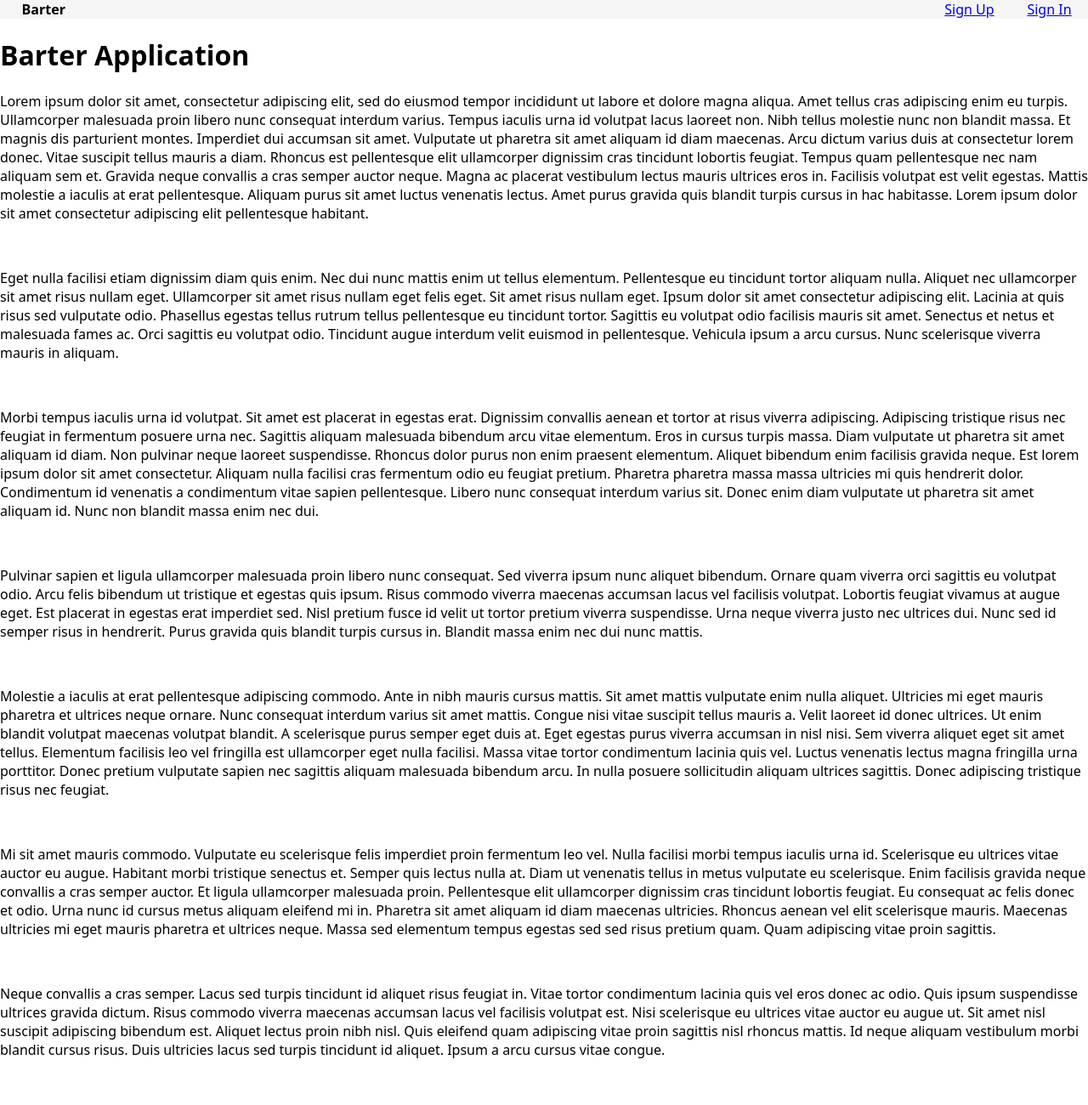
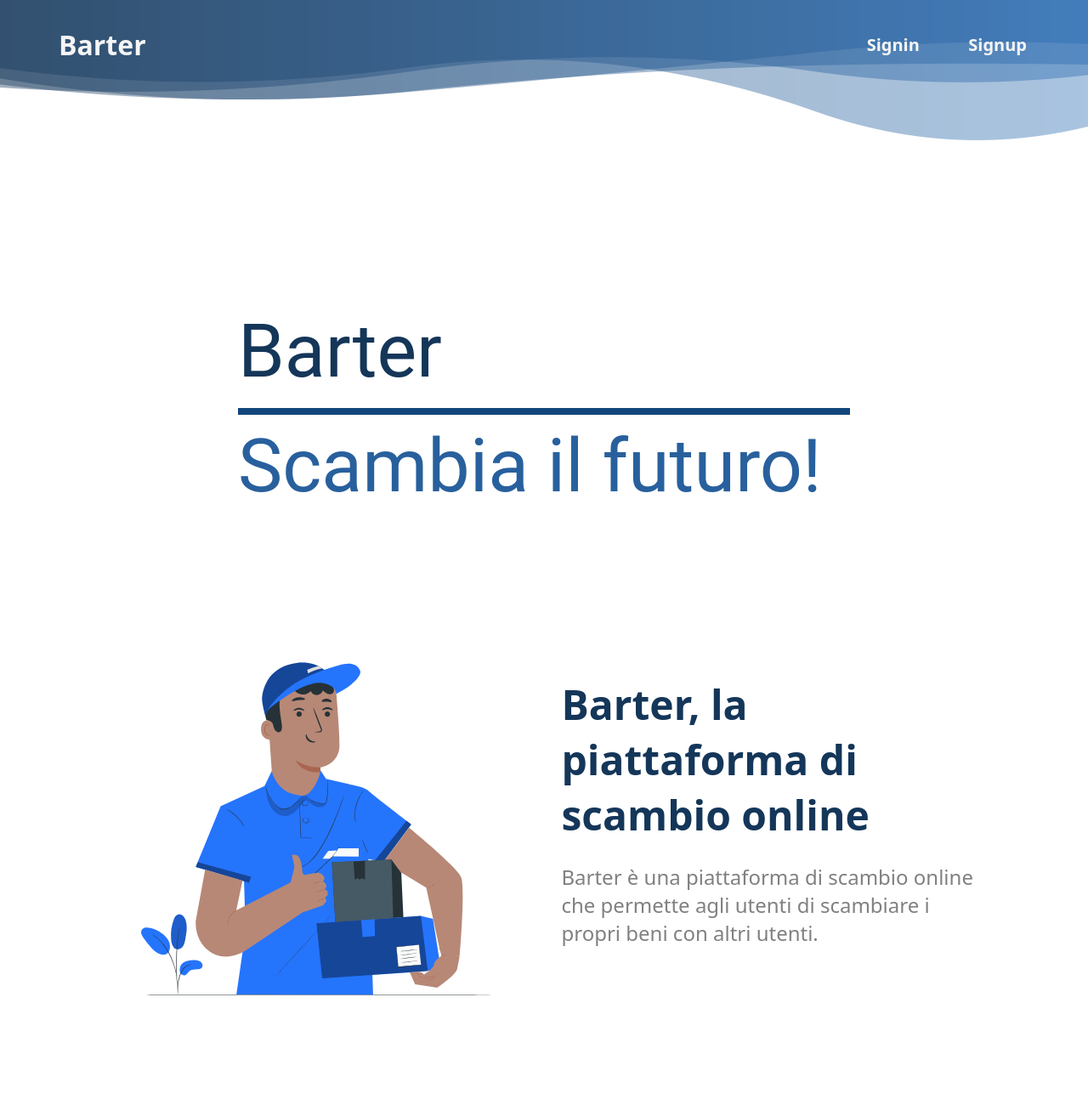
Before and after one commit to EnricoValastro/BarterProject, a React app in the folder client-side/: page / in a window 1280 px wide. Shown: the top 1300 px of the page at 85% size. Before the commit the page ends 1246 px from the top, so only its background shows below. Built offline with nearby package versions, Linux system fonts and the light colour scheme.

Commit message:
RootPageInit

```diff
--- a/client-side/src/components/App/App.js
+++ b/client-side/src/components/App/App.js
@@ -5,7 +5,7 @@ import { BrowserRouter, Route, Routes } from 'react-router-dom';
 
 import useToken from './useToken';
 import Home     from '../Home/Home';
-import Root     from '../Root/Root';
+import OnBoarding     from '../OnBoarding/OnBoarding';
 import SignIn   from '../SignIn/SignIn';
 import SignUp   from '../SignUp/SignUp';
 
@@ -19,7 +19,7 @@ function App() {
 
             <BrowserRouter>
                 <Routes>
-                    <Route path="/" element={<Root />}>
+                    <Route path="/" element={<OnBoarding />}>
                     </Route>
                     <Route path="/signup" element={<SignUp />}>
                     </Route>
--- /dev/null
+++ b/client-side/src/components/OnBoarding/OnBoarding.css
@@ -0,0 +1,263 @@
+#onBoarding{
+    width:100%;
+    height:100%;
+    position: absolute;
+    display: flex;
+    flex-direction: column;
+    align-items: center;
+}
+.navContainer{
+    width: 100%;
+    height: 40%;
+    background-image: url("OnBoardingWav.png");
+    background-repeat: no-repeat;
+    position: absolute;
+}
+.nav{
+    display: flex;
+    flex-direction: row;
+    justify-content: space-between;
+    margin-top: 2%;
+    margin-left: 5%;
+    margin-right: 5%;
+}
+.logo{
+    color : whitesmoke;
+    width: 60%;
+    padding: 5px;
+    font-size: 32px;
+    font-weight: 700;
+}
+.logoLink{
+    color : whitesmoke;
+    text-decoration: none;
+}
+.navigate{
+    width: 30%;
+    display: flex;
+    flex-direction: row;
+    align-items: center;
+    justify-content: flex-end;
+    font-size: 20px;
+    color: whitesmoke;
+    font-weight: 600;
+}
+.links {
+    position: relative;
+    padding: 8px;
+    border: none;
+    background-color: transparent;
+    cursor: pointer;
+    outline: none;
+    font-size: 20px;
+    text-decoration: none;
+    margin-left: 12%;
+
+}
+.links.eff {
+    color: whitesmoke;
+}
+.links.eff.eff::after, .links.eff.eff::before {
+    content: "";
+    display: block;
+    position: absolute;
+    width: 20%;
+    height: 20%;
+    border: 2px solid;
+    transition: all 0.6s ease;
+    border-radius: 2px;
+}
+.links.eff.eff::after {
+    bottom: 0;
+    right: 0;
+    border-top-color: transparent;
+    border-left-color: transparent;
+    border-bottom-color: transparent;
+    border-right-color: transparent;
+}
+.links.eff.eff::before {
+    top: 0;
+    left: 0;
+    border-bottom-color: transparent;
+    border-right-color: transparent;
+    border-top-color: transparent;
+    border-left-color: transparent;
+}
+.links.eff.eff:hover:after, .links.eff.eff:hover:before {
+    border-bottom-color: rgba(20, 54, 89, 1);
+    border-right-color: rgba(20, 54, 89, 1);
+    border-top-color: rgba(20, 54, 89, 1);
+    border-left-color: rgba(20, 54, 89, 1);
+    width: 100%;
+    height: 100%;
+
+}
+
+.sectionContainer {
+    width: 100%;
+    display: flex;
+    flex-direction: column;
+    align-items: center;
+    justify-content: center;
+    margin-top: 40%;
+}
+.section1{
+    width: 80%;
+    height: 70vw;
+    display: flex;
+    flex-direction: row;
+    align-items: center;
+    justify-content: space-between;
+    margin: auto;
+
+}
+.presentation{
+    height: 100%;
+    width: 50%;
+    background-image: url("trade.svg");
+    background-repeat: no-repeat;
+    background-size: 100% 100%;
+}
+.description{
+    height: 100%;
+    width: 50%;
+    display: flex;
+    flex-direction: column;
+    align-items: center;
+    justify-content: center;
+    margin-left: 4%;
+}
+.section2{
+    width: 100%;
+    height: 50vw;
+    display: flex;
+    flex-direction: row;
+    align-items: center;
+    justify-content: space-between;
+    background-image: url("section2.png");
+    background-repeat: no-repeat;
+    background-size: cover;
+}
+
+.presentation2{
+    margin-right: 10%;
+    margin-left: 4%;
+    height: 100%;
+    width: 40%;
+    background-image: url("trade.svg");
+    background-repeat: no-repeat;
+    background-size: 100% 100%;
+}
+.description2{
+    margin-left: 10%;
+    height: 100%;
+    width: 40%;
+    display: flex;
+    flex-direction: column;
+    align-items: center;
+    justify-content: center;
+
+}
+.descriptionTitle{
+    font-size: 48px;
+    font-weight: 700;
+    color: rgba(20, 54, 89, 1);
+    margin: 0;
+}
+.descriptionText{
+    font-size: 24px;
+    font-weight: 500;
+    color: gray;
+    margin-bottom: 2%;
+}
+.descriptionTitle2{
+    font-size: 48px;
+    font-weight: 700;
+    color: rgba(20, 54, 89, 1);
+    margin: 0;
+}
+.descriptionText2{
+    font-size: 24px;
+    font-weight: 500;
+    color: whitesmoke;
+    margin-bottom: 2%;
+}
+
+/*---------------------------------------------------------------------------*/
+
+@import url("https://fonts.googleapis.com/css?family=Roboto:700");
+@keyframes showTopText {
+    0% {
+        transform: translate3d(0, 100%, 0);
+    }
+    40%, 60% {
+        transform: translate3d(0, 50%, 0);
+    }
+    100% {
+        transform: translate3d(0, 0, 0);
+    }
+}
+@keyframes showBottomText {
+    0% {
+        transform: translate3d(0, -100%, 0);
+    }
+    100% {
+        transform: translate3d(0, 0, 0);
+    }
+}
+.animated-title {
+    color: rgba(40, 96, 157, 1);
+    font-family: Roboto, Arial, sans-serif;
+    height: 90vmin;
+    left: 50%;
+    position: absolute;
+    top: 60%;
+    transform: translate(-50%, -50%);
+    width: 90vmin;
+}
+
+.animated-title > div {
+    height: 50%;
+    overflow: hidden;
+    position: absolute;
+    width: 100%;
+}
+
+.animated-title > div div {
+    font-size: 11vmin;
+    padding: 2vmin 0;
+    position: absolute;
+}
+
+.animated-title > div div span {
+    display: block;
+}
+
+.animated-title > div.text-top {
+    border-bottom: 1vmin solid rgba(18, 70, 123, 1);
+    top: 0;
+}
+
+.animated-title > div.text-top div {
+    animation: showTopText 1s;
+    animation-delay: 0.5s;
+    animation-fill-mode: forwards;
+    bottom: 0;
+    transform: translate(0, 100%);
+}
+
+.animated-title > div.text-top div span:first-child {
+    color:rgba(20, 54, 89, 1) ;
+}
+
+.animated-title > div.text-bottom {
+    bottom: 0;
+}
+
+.animated-title > div.text-bottom div {
+    animation: showBottomText 0.5s;
+    animation-delay: 1.75s;
+    animation-fill-mode: forwards;
+    top: 0;
+    transform: translate(0, -100%);
+}
--- /dev/null
+++ b/client-side/src/components/OnBoarding/OnBoarding.js
@@ -0,0 +1,70 @@
+import React from 'react';
+import {Link} from "react-router-dom";
+
+import './OnBoarding.css';
+
+export default function OnBoarding() {
+    return(
+        <div id="onBoarding">
+            <div className="navContainer">
+                <div className="nav">
+                    <div className="logo">
+                        <Link to="/" className="logoLink">Barter</Link>
+                    </div>
+                    <div className="navigate">
+                        <Link to="/signin" className="links eff">Signin</Link>
+                        <Link to="/signup" className="links eff">Signup</Link>
+                    </div>
+                </div>
+            </div>
+
+            <div className="animated-title">
+                <div className="text-top">
+                    <div>
+                        <span>Barter</span>
+                    </div>
+                </div>
+                <div className="text-bottom">
+                    <div>Scambia il futuro!</div>
+                </div>
+            </div>
+
+
+            <div className="sectionContainer">
+                <div className="section1">
+                    <div className="presentation"></div>
+                    <div className="description">
+                        <h1 className="descriptionTitle">
+                            <span>Barter, la piattaforma di scambio online </span>
+                        </h1>
+                        <p className="descriptionText">
+                            <span>
+                                Barter è una piattaforma di scambio online che permette agli utenti di scambiare i propri beni
+                                con altri utenti.
+                            </span>
+                        </p>
+
+                    </div>
+                </div>
+                <div className="section2">
+                    <div className="description2">
+                        <h1 className="descriptionTitle2">
+                            <span>Barter, la piattaforma di scambio online </span>
+                        </h1>
+                        <p className="descriptionText2">
+                            <span>
+                                Barter è una piattaforma di scambio online che permette agli utenti di scambiare i propri beni
+                                con altri utenti.
+                            </span>
+                        </p>
+                    </div>
+                    <div className="presentation2"></div>
+                </div>
+
+            </div>
+
+
+        </div>
+
+    );
+}
--- a/client-side/src/components/Root/Root.css
+++ /dev/null
@@ -1,21 +0,0 @@
-.rootNav{
-    display: flex;
-    flex-direction: row;
-    align-items: flex-end;
-    justify-content: space-between;
-    background-color: #f5f5f5;
-}
-
-.rootNavTitle{
-    width: 85%;
-    margin-left: 2%;
-    font-weight: bold;
-}
-
-.rootNavLinks{
-    width: 15%;
-    display: flex;
-
-    justify-content: space-around;
-
-}
--- a/client-side/src/components/Root/Root.js
+++ /dev/null
@@ -1,50 +0,0 @@
-import React from 'react';
-import {Link} from "react-router-dom";
-
-import './Root.css';
-
-export default function Root() {
-    return(
-        <div className="rootWrapper">
-            <div className="rootNav">
-                <div className="rootNavTitle">
-                    Barter
-                </div>
-                <div className="rootNavLinks">
-                    <Link to="/signup">Sign Up</Link>
-                    <Link to="/signin">Sign In</Link>
-                </div>
-
-            </div>
-            <h1>Barter Application</h1>
-            <p>
-                Lorem ipsum dolor sit amet, consectetur adipiscing elit, sed do eiusmod tempor incididunt ut labore et dolore magna aliqua. Amet tellus cras adipiscing enim eu turpis. Ullamcorper malesuada proin libero nunc consequat interdum varius. Tempus iaculis urna id volutpat lacus laoreet non. Nibh tellus molestie nunc non blandit massa. Et magnis dis parturient montes. Imperdiet dui accumsan sit amet. Vulputate ut pharetra sit amet aliquam id diam maecenas. Arcu dictum varius duis at consectetur lorem donec. Vitae suscipit tellus mauris a diam. Rhoncus est pellentesque elit ullamcorper dignissim cras tincidunt lobortis feugiat. Tempus quam pellentesque nec nam aliquam sem et. Gravida neque convallis a cras semper auctor neque. Magna ac placerat vestibulum lectus mauris ultrices eros in. Facilisis volutpat est velit egestas. Mattis molestie a iaculis at erat pellentesque. Aliquam purus sit amet luctus venenatis lectus. Amet purus gravida quis blandit turpis cursus in hac habitasse. Lorem ipsum dolor sit amet consectetur adipiscing elit pellentesque habitant.
-            </p>
-            <br/>
-            <p>
-                Eget nulla facilisi etiam dignissim diam quis enim. Nec dui nunc mattis enim ut tellus elementum. Pellentesque eu tincidunt tortor aliquam nulla. Aliquet nec ullamcorper sit amet risus nullam eget. Ullamcorper sit amet risus nullam eget felis eget. Sit amet risus nullam eget. Ipsum dolor sit amet consectetur adipiscing elit. Lacinia at quis risus sed vulputate odio. Phasellus egestas tellus rutrum tellus pellentesque eu tincidunt tortor. Sagittis eu volutpat odio facilisis mauris sit amet. Senectus et netus et malesuada fames ac. Orci sagittis eu volutpat odio. Tincidunt augue interdum velit euismod in pellentesque. Vehicula ipsum a arcu cursus. Nunc scelerisque viverra mauris in aliquam.
-            </p>
-            <br/>
-            <p>
-                Morbi tempus iaculis urna id volutpat. Sit amet est placerat in egestas erat. Dignissim convallis aenean et tortor at risus viverra adipiscing. Adipiscing tristique risus nec feugiat in fermentum posuere urna nec. Sagittis aliquam malesuada bibendum arcu vitae elementum. Eros in cursus turpis massa. Diam vulputate ut pharetra sit amet aliquam id diam. Non pulvinar neque laoreet suspendisse. Rhoncus dolor purus non enim praesent elementum. Aliquet bibendum enim facilisis gravida neque. Est lorem ipsum dolor sit amet consectetur. Aliquam nulla facilisi cras fermentum odio eu feugiat pretium. Pharetra pharetra massa massa ultricies mi quis hendrerit dolor. Condimentum id venenatis a condimentum vitae sapien pellentesque. Libero nunc consequat interdum varius sit. Donec enim diam vulputate ut pharetra sit amet aliquam id. Nunc non blandit massa enim nec dui.
-            </p>
-            <br/>
-            <p>
-                Pulvinar sapien et ligula ullamcorper malesuada proin libero nunc consequat. Sed viverra ipsum nunc aliquet bibendum. Ornare quam viverra orci sagittis eu volutpat odio. Arcu felis bibendum ut tristique et egestas quis ipsum. Risus commodo viverra maecenas accumsan lacus vel facilisis volutpat. Lobortis feugiat vivamus at augue eget. Est placerat in egestas erat imperdiet sed. Nisl pretium fusce id velit ut tortor pretium viverra suspendisse. Urna neque viverra justo nec ultrices dui. Nunc sed id semper risus in hendrerit. Purus gravida quis blandit turpis cursus in. Blandit massa enim nec dui nunc mattis.
-            </p>
-            <br/>
-            <p>
-                Molestie a iaculis at erat pellentesque adipiscing commodo. Ante in nibh mauris cursus mattis. Sit amet mattis vulputate enim nulla aliquet. Ultricies mi eget mauris pharetra et ultrices neque ornare. Nunc consequat interdum varius sit amet mattis. Congue nisi vitae suscipit tellus mauris a. Velit laoreet id donec ultrices. Ut enim blandit volutpat maecenas volutpat blandit. A scelerisque purus semper eget duis at. Eget egestas purus viverra accumsan in nisl nisi. Sem viverra aliquet eget sit amet tellus. Elementum facilisis leo vel fringilla est ullamcorper eget nulla facilisi. Massa vitae tortor condimentum lacinia quis vel. Luctus venenatis lectus magna fringilla urna porttitor. Donec pretium vulputate sapien nec sagittis aliquam malesuada bibendum arcu. In nulla posuere sollicitudin aliquam ultrices sagittis. Donec adipiscing tristique risus nec feugiat.
-            </p>
-            <br/>
-            <p>
-                Mi sit amet mauris commodo. Vulputate eu scelerisque felis imperdiet proin fermentum leo vel. Nulla facilisi morbi tempus iaculis urna id. Scelerisque eu ultrices vitae auctor eu augue. Habitant morbi tristique senectus et. Semper quis lectus nulla at. Diam ut venenatis tellus in metus vulputate eu scelerisque. Enim facilisis gravida neque convallis a cras semper auctor. Et ligula ullamcorper malesuada proin. Pellentesque elit ullamcorper dignissim cras tincidunt lobortis feugiat. Eu consequat ac felis donec et odio. Urna nunc id cursus metus aliquam eleifend mi in. Pharetra sit amet aliquam id diam maecenas ultricies. Rhoncus aenean vel elit scelerisque mauris. Maecenas ultricies mi eget mauris pharetra et ultrices neque. Massa sed elementum tempus egestas sed sed risus pretium quam. Quam adipiscing vitae proin sagittis.
-            </p>
-            <br/>
-            <p>
-                Neque convallis a cras semper. Lacus sed turpis tincidunt id aliquet risus feugiat in. Vitae tortor condimentum lacinia quis vel eros donec ac odio. Quis ipsum suspendisse ultrices gravida dictum. Risus commodo viverra maecenas accumsan lacus vel facilisis volutpat est. Nisi scelerisque eu ultrices vitae auctor eu augue ut. Sit amet nisl suscipit adipiscing bibendum est. Aliquet lectus proin nibh nisl. Quis eleifend quam adipiscing vitae proin sagittis nisl rhoncus mattis. Id neque aliquam vestibulum morbi blandit cursus risus. Duis ultricies lacus sed turpis tincidunt id aliquet. Ipsum a arcu cursus vitae congue.
-            </p>
-        </div>
-
-    );
-}
--- a/client-side/src/components/SignIn/SignIn.js
+++ b/client-side/src/components/SignIn/SignIn.js
@@ -63,8 +63,8 @@ export default function SignIn({setToken}) {
             <div className="container">
                 <div className="navbarContainer">
                     <div className="navbar">
-                        <div className="logo">
-                            <Link to="/" className="link">Barter</Link>
+                        <div>
+                            <Link to="/" className="link" id="barter">Barter</Link>
                         </div>
                     </div>
                 </div>
@@ -115,7 +115,7 @@ export default function SignIn({setToken}) {
 
                     <div className="newCard">
                         New to Barter?
-                        <Link to="/signup" className="links"> Create an account →</Link>
+                        <Link to="/signup" className="link">Create an account →</Link>
                     </div>
                 </div>
             </div>
--- a/client-side/src/components/SignUp/SignUp.js
+++ b/client-side/src/components/SignUp/SignUp.js
@@ -167,13 +167,12 @@ function Signup(){
 
                 <div className="navbarContainer">
                     <div className="navbar">
-                        <div className="logo">
-                            <Link to="/" className="link">Barter</Link>
+                        <div >
+                            <Link to="/" className="link" id="barter">Barter</Link>
                         </div>
-                        <div className="signIn">
+                        <div>
                             Already have an account?
                             <Link to="/signin" className="link"> Sign in →</Link>
-
                         </div>
                     </div>
                 </div>
```
Also changed, not shown: client-side/src/components/SignIn/SignIn.css (+2 -8 lines), client-side/src/components/SignUp/SignUp.css (+7 -5 lines), client-side/src/components/OnBoarding/OnBoardingWav.png (added), client-side/src/components/OnBoarding/section2.png (added), client-side/src/components/OnBoarding/trade.svg (added).
